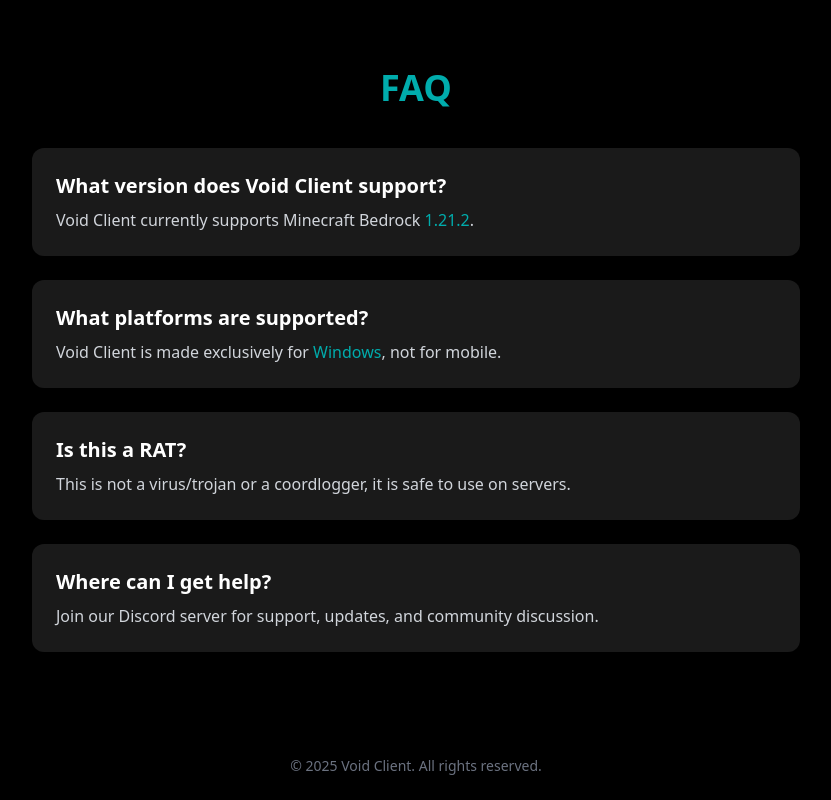
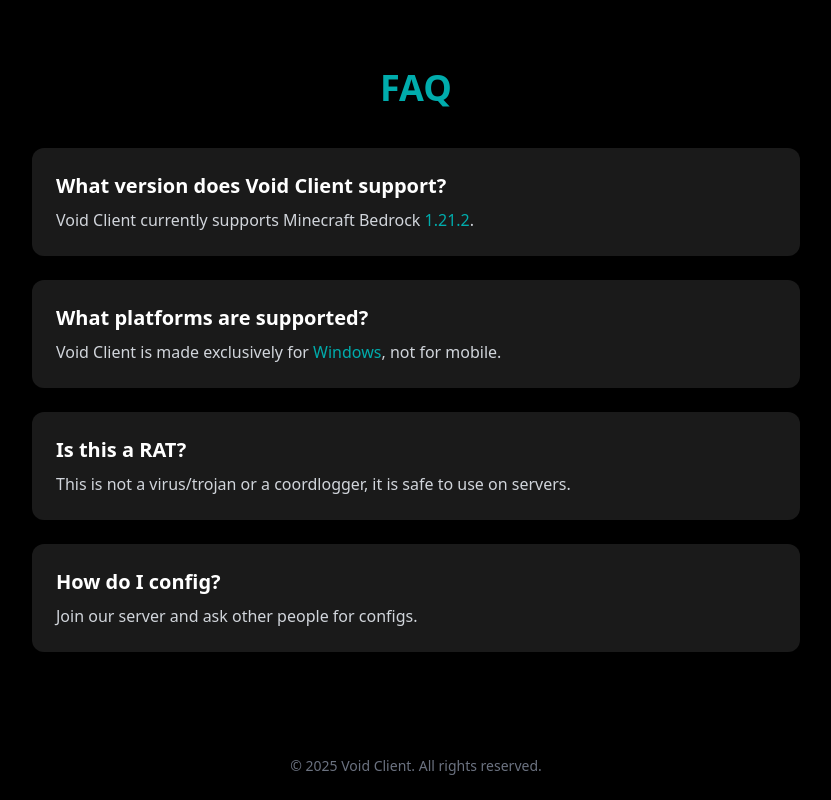
Before and after one commit to Strayings/VoidWebsite, a plain HTML site: page index.html in a window 1280 px wide. Shown: the part 1100-1900 px from the top of the page, without its empty margins (224-1055 px from the left). Drawn offline with nearby package versions, Linux system fonts and the light colour scheme.

Commit message:
Update index.html

```diff
--- a/index.html
+++ b/index.html
@@ -79,8 +79,8 @@
           <p class="text-gray-300">This is not a virus/trojan or a coordlogger, it is safe to use on servers.</p>
         </div>
         <div class="p-6 bg-white/10 backdrop-blur-md rounded-xl shadow hover:shadow-accent/40 transition">
-          <h3 class="text-xl font-semibold mb-2">Where can I get help?</h3>
-          <p class="text-gray-300">Join our Discord server for support, updates, and community discussion.</p>
+          <h3 class="text-xl font-semibold mb-2">How do I config?</h3>
+          <p class="text-gray-300">Join our server and ask other people for configs.</p>
         </div>
       </div>
     </div>
```
